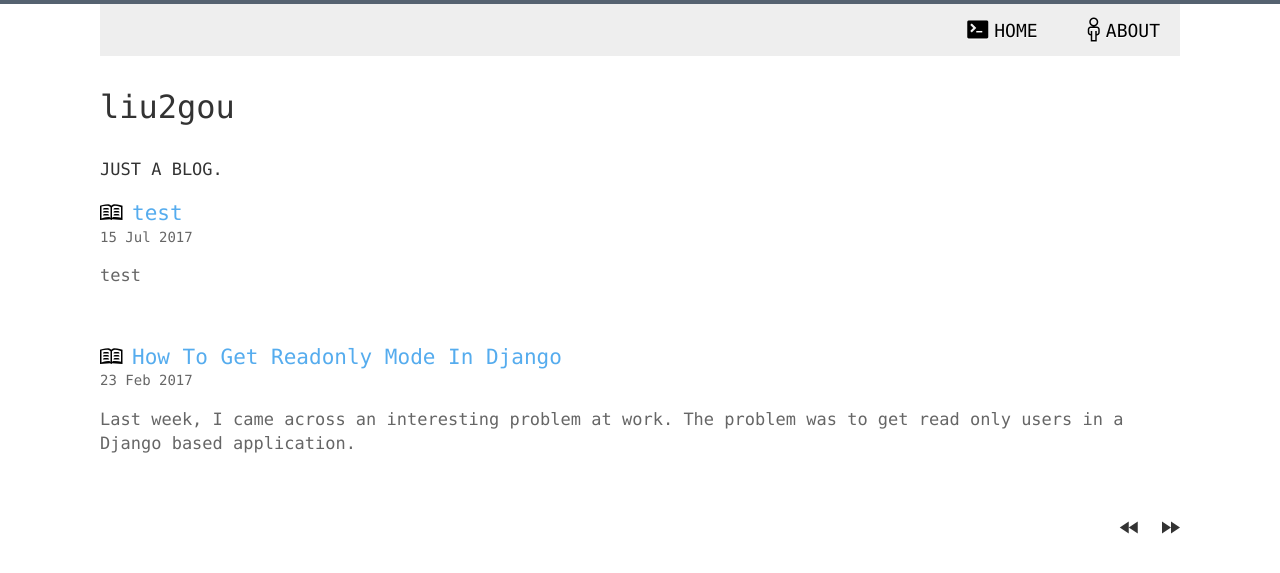
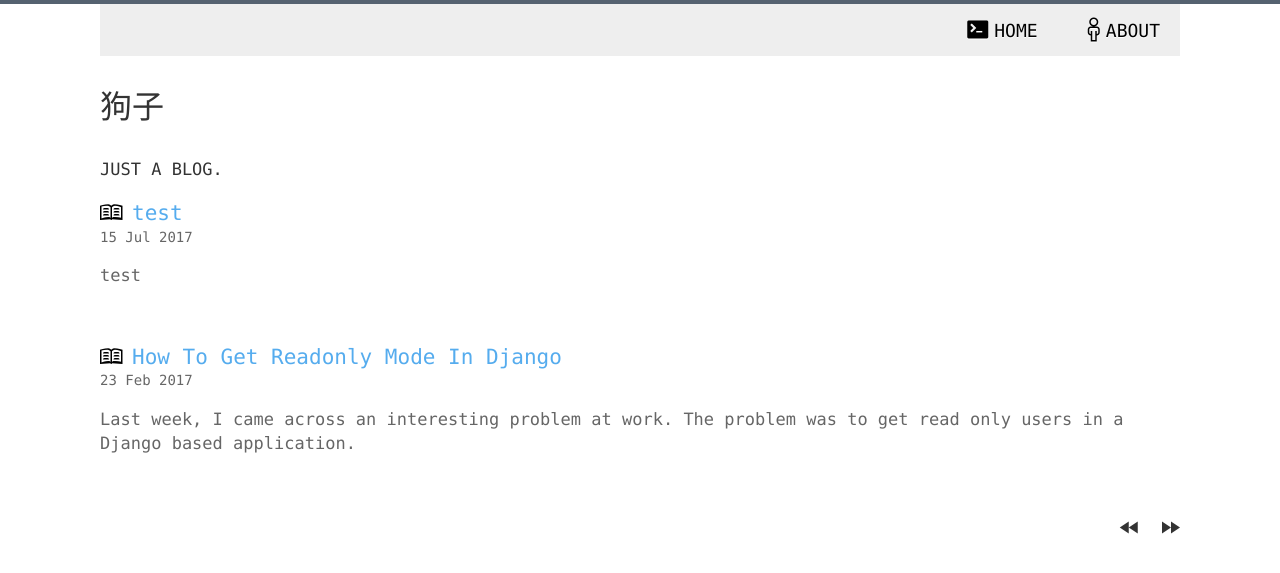
Before and after one commit to liu2gou/13018006900.github.io, a Jekyll site: the page built from index.html, in a window 1280 px wide. Shown: the top 573 px of the page. Built offline with Jekyll 4.4.1, drawn with Linux system fonts in a browser that asks for light colours; the list of posts is cut into pages by our own code.

Commit message:
Update _config.yml

```diff
--- a/_config.yml
+++ b/_config.yml
@@ -1,4 +1,4 @@
-name: liu2gou
+name: 狗子
 description: >
     JUST A BLOG.
 about: >
```
